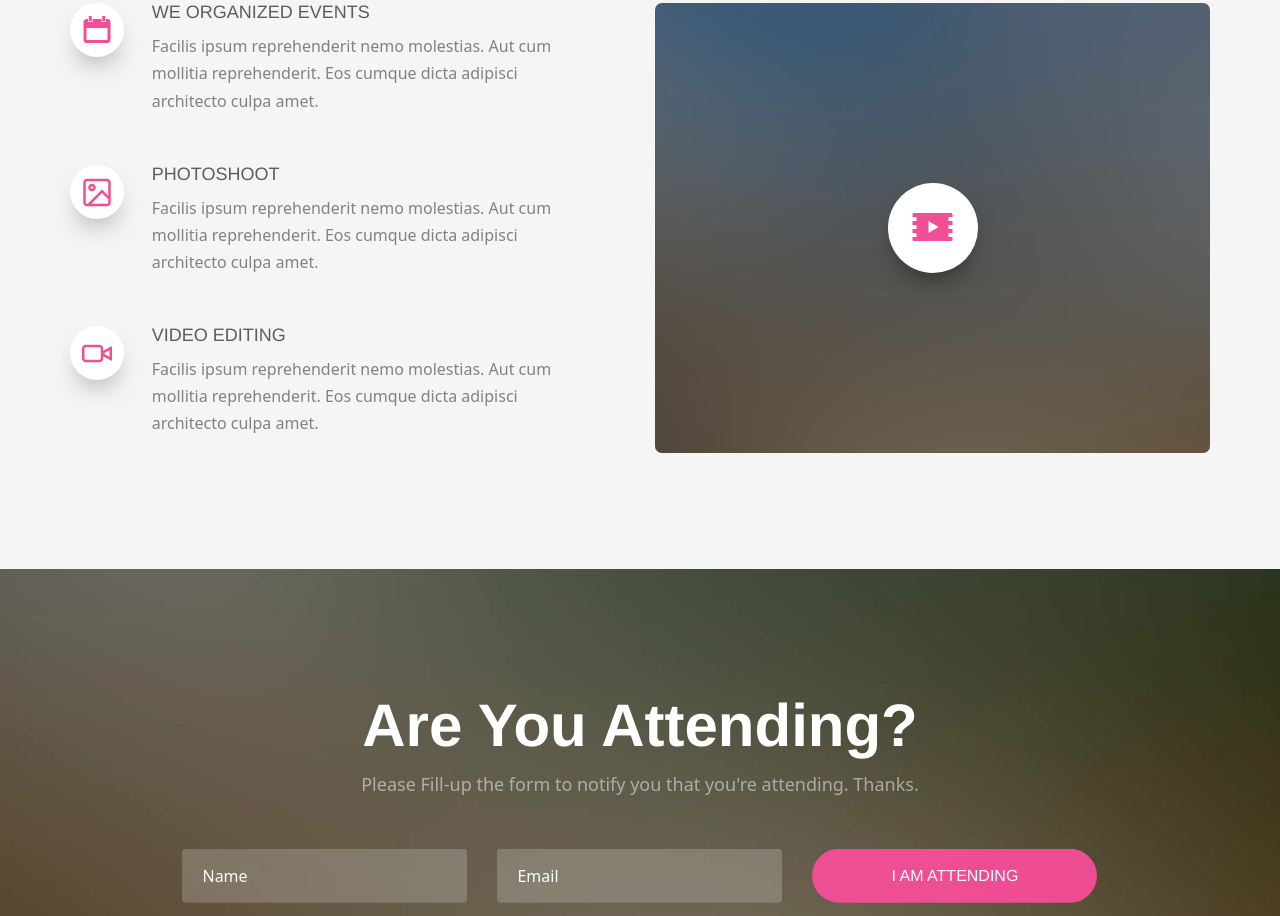
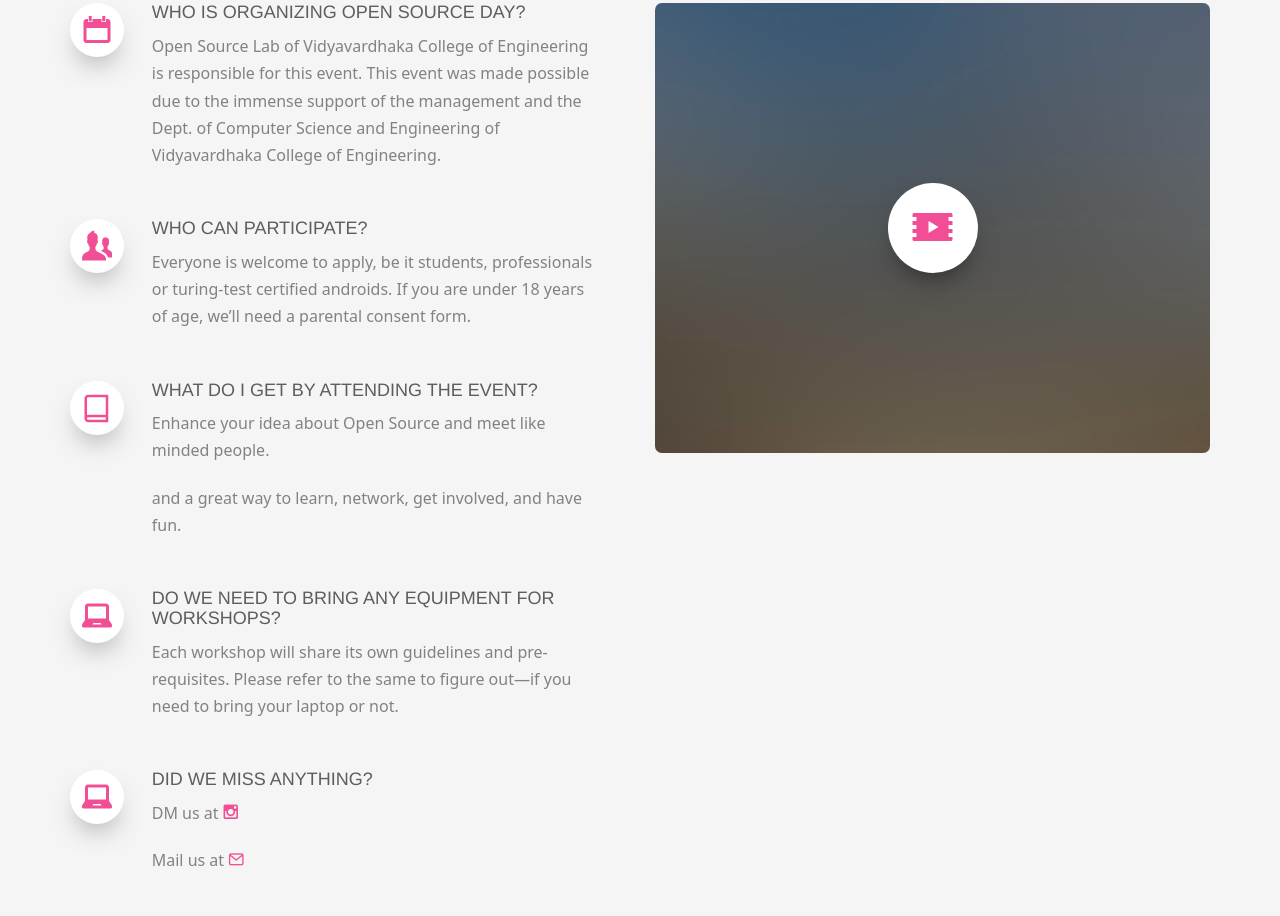
Before and after one commit to Asymmentric/osd-23, a plain HTML site: page index.html in a window 1280 px wide. Shown: the part 5118-6034 px from the top of the page. Drawn offline with Linux system fonts and the light colour scheme; a script that the page names is missing; files whose address does not match are found by name.

Commit message:
feat: added faq and promo video

```diff
--- a/css/style.css
+++ b/css/style.css
@@ -996,7 +996,7 @@ form label {
 #fh5co-footer,
 #fh5co-event,
 #osd-schedule,
-#fh5co-couple,
+#about-us,
 #fh5co-gallery,
 .fh5co-section {
   padding: 7em 0;
@@ -1009,7 +1009,7 @@ form label {
   #fh5co-footer,
   #fh5co-event,
   #osd-schedule,
-  #fh5co-couple,
+  #about-us,
   #fh5co-gallery,
   .fh5co-section {
     padding: 3em 0;
--- a/index.html
+++ b/index.html
@@ -58,16 +58,16 @@
 					<div class="col-xs-10 text-right menu-1">
 						<ul>
 							<li class="active"><a href="index.html">Home</a></li>
-							<li><a href="#osd-schedule">About Us</a></li>
+							<li><a href="#about-us">About Us</a></li>
 							<li>
 								<a href="#osd-schedule">Schedule</a>
 
 							</li>
 							<li>
-								<a href="">Gallery</a>
+								<a href="#">Gallery</a>
 
 							</li>
-							<li><a href="contact.html">Contact</a></li>
+							<li><a href="#">Contact</a></li>
 						</ul>
 					</div>
 				</div>
@@ -96,7 +96,7 @@
 			</div>
 		</header>
 
-		<div id="fh5co-couple">
+		<div id="about-us">
 			<div class="container">
 				<div class="row">
 					<div class="col-md-8 col-md-offset-2 text-center fh5co-heading animate-box">
@@ -502,39 +502,61 @@
 								<i class="icon-calendar"></i>
 							</span>
 							<div class="feature-copy">
-								<h3>We Organized Events</h3>
-								<p>Facilis ipsum reprehenderit nemo molestias. Aut cum mollitia reprehenderit. Eos
-									cumque dicta adipisci architecto culpa amet.</p>
+								<h3>Who is organizing Open Source Day?</h3>
+								<p>Open Source Lab of Vidyavardhaka College of Engineering is responsible for this event. This event was made possible due to the immense support of the management and the Dept. of Computer Science and Engineering of Vidyavardhaka College of Engineering.</p>
 							</div>
 						</div>
 
 						<div class="feature-left animate-box" data-animate-effect="fadeInLeft">
 							<span class="icon">
-								<i class="icon-image"></i>
+								<i class="icon-users"></i>
 							</span>
 							<div class="feature-copy">
-								<h3>Photoshoot</h3>
-								<p>Facilis ipsum reprehenderit nemo molestias. Aut cum mollitia reprehenderit. Eos
-									cumque dicta adipisci architecto culpa amet.</p>
+								<h3>Who can participate?</h3>
+								<p>Everyone is welcome to apply, be it students, professionals or turing-test certified androids. If you are under 18 years of age, we’ll need a parental consent form.</p>
 							</div>
 						</div>
 
 						<div class="feature-left animate-box" data-animate-effect="fadeInLeft">
 							<span class="icon">
-								<i class="icon-video"></i>
+								<i class="icon-book"></i>
 							</span>
 							<div class="feature-copy">
-								<h3>Video Editing</h3>
-								<p>Facilis ipsum reprehenderit nemo molestias. Aut cum mollitia reprehenderit. Eos
-									cumque dicta adipisci architecto culpa amet.</p>
+								<h3>What do I get by attending the event?</h3>
+								<p>Enhance your idea about Open Source and meet like minded people.</p>
+								<p> and a great way to learn, network, get involved, and have fun.</p>
 							</div>
 						</div>
+
+						<div class="feature-left animate-box" data-animate-effect="fadeInLeft">
+							<span class="icon">
+								<i class="icon-laptop"></i>
+							</span>
+							<div class="feature-copy">
+								<h3>Do we need to bring any equipment for Workshops?</h3>
+								<p>Each workshop will share its own guidelines and pre-requisites. Please refer to the same to figure out—if you need to bring your laptop or not.</p>
+							</div>
+						</div>
+
+						<div class="feature-left animate-box" data-animate-effect="fadeInLeft">
+							<span class="icon">
+								<i class="icon-laptop"></i>
+							</span>
+							<div class="feature-copy">
+								<h3>Did we miss anything?</h3>
+								<p>DM us at <a href="#contact"> <i class="icon-instagram"></i></a></p>
+								<p>Mail us at <a href="mailto:osl.vvce.ac.in"><i class="icon-mail"></i></a></p>
+							</div>
+						</div>
+
+
 
 					</div>
 
 					<div class="col-md-6 animate-box">
 						<div class="fh5co-video fh5co-bg" style="background-image: url(images/img_bg_3.jpg); ">
-							<a href="https://vimeo.com/channels/staffpicks/93951774" class="popup-vimeo"><i
+
+							<a href="https://www.instagram.com/reel/CsOD7ZtsCfU/?igshid=MzRlODBiNWFlZA==" class="popup-vimeo"><i
 									class="icon-video2"></i></a>
 							<div class="overlay"></div>
 						</div>
@@ -633,7 +655,7 @@
 	<script src="js/simplyCountdown.js"></script>
 	<!-- Main -->
 	<script src="js/main.js"></script>
-
+	<script src="//www.instagram.com/embed.js"></script>
 	<script>
 		var d = new Date("May 22 2023 10:00:00");
 
```
